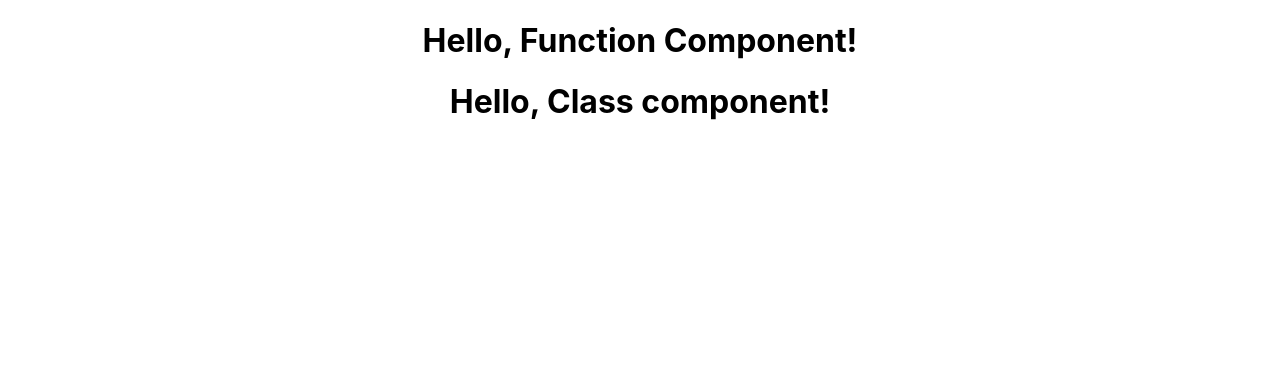
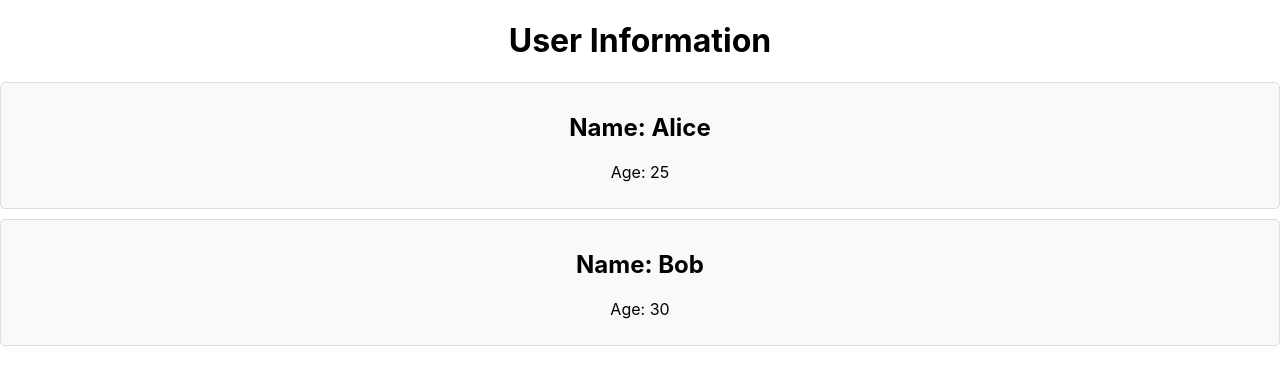
Before and after one commit to krishansharma11/30DaysOfReact, a React (Create React App) app in the folder react_course/: page / in a window 1280 px wide. Shown: the top 384 px of the page. Built offline with nearby package versions, Linux system fonts and the light colour scheme.

Commit message:
user info showing with style

```diff
--- a/react_course/src/App.js
+++ b/react_course/src/App.js
@@ -1,25 +1,16 @@
 import './App.css';
+import UserInfo from "./UserInfo";
 import React from 'react';
 
 function App() {
-
-  function Welcome(props) {
-    return <h1>Hello, {props.msg}!</h1>;
-  }
-
-
   return (
     <div className="App">
-      <Welcome msg="Function Component" />
-      <WelcomeClass msg="Class component" />
+      <h1>User Information</h1>
+      {/* Passing props to the UserInfo component */}
+      <UserInfo name="Alice" age={25} />
+      <UserInfo name="Bob" age={30} />
     </div>
   );
 }
 
-class WelcomeClass extends React.Component {
-  render() {
-    return <h1>Hello, {this.props.msg}!</h1>;
-  }
-}
-
 export default App;
--- /dev/null
+++ b/react_course/src/UserInfo.js
@@ -0,0 +1,24 @@
+import React from "react";
+
+// Functional component to display user information
+const UserInfo = (props) => {
+    return (
+        <div style={styles.container}>
+            <h2>Name: {props.name}</h2>
+            <p>Age: {props.age}</p>
+        </div>
+    );
+};
+
+// Styling for the component
+const styles = {
+    container: {
+        border: "1px solid #ddd",
+        padding: "10px",
+        margin: "10px 0",
+        borderRadius: "5px",
+        backgroundColor: "#f9f9f9",
+    },
+};
+
+export default UserInfo;
```
